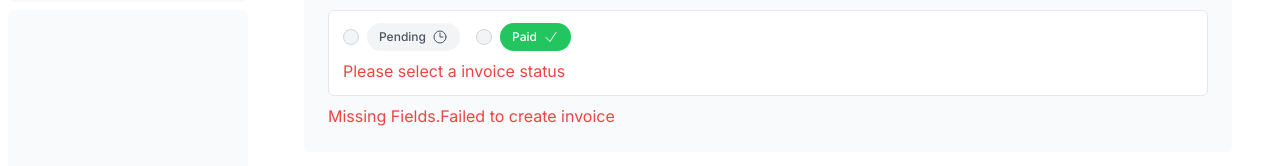
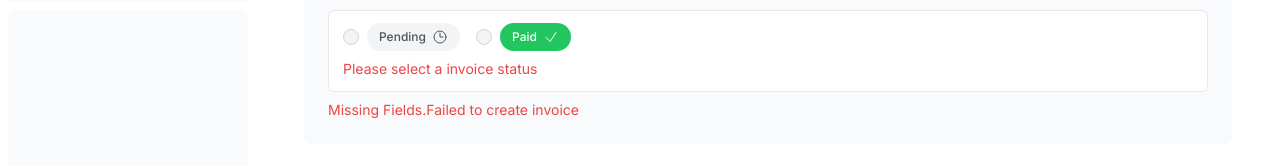
Before and after one commit to mustafa-asif/nextjs-dashboard-practice, a Next.js app: page /dashboard/invoices/create in a window 1280 px wide. Both pictures are taken after typing "5" into the empty fields and a click on the button "Create Invoice". Shown: the part 342-508 px from the top of the page. Built offline with nearby package versions, Linux system fonts and the light colour scheme; no server answers; the database is empty; a web font is replaced by a local one.

Commit message:
modify css

```diff
--- a/app/ui/invoices/create-form.tsx
+++ b/app/ui/invoices/create-form.tsx
@@ -74,7 +74,7 @@ export default function Form({ customers }: { customers: CustomerField[] }) {
                <div id='amount-error' aria-live='polite' aria-atomic='true' >
             {state.errors?.amount &&
              state.errors.amount.map((error: string)=>(
-              <p className='mt-2 test-sm text-red-500'>
+              <p className='mt-2 text-sm text-red-500'>
                 {error}
               </p>
             ))}
@@ -125,7 +125,7 @@ export default function Form({ customers }: { customers: CustomerField[] }) {
                <div id='status-error' aria-live='polite' aria-atomic='true' >
                 {state.errors?.status &&
                 state.errors.status.map((error: string)=>(
-                <p className='mt-2 test-sm text-red-500'>
+                <p className='mt-2 text-sm text-red-500'>
                  {error}
                 </p>
                ))}
@@ -134,7 +134,7 @@ export default function Form({ customers }: { customers: CustomerField[] }) {
         </fieldset>
         <div id='customer-error' aria-live='polite' aria-atomic='true' >
             {state.message && (
-              <p className='mt-2 test-sm text-red-500'>
+              <p className='mt-2 text-sm text-red-500'>
                 {state.message}
               </p>
             )}
```
